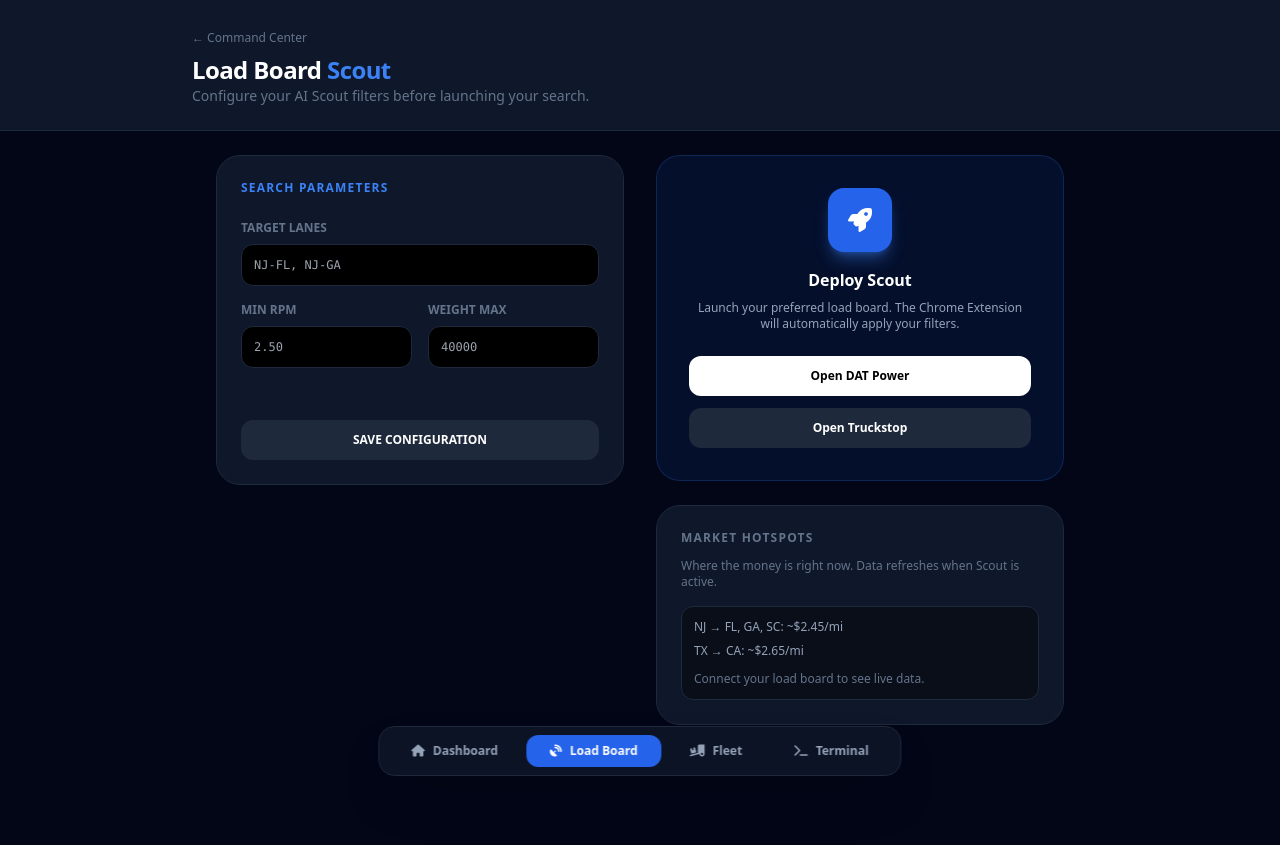
After one commit to pgwilde8/wws-base, a FastAPI app: template app/templates/drivers/load_board.html in a window 1280 px wide. The commit adds this page. Run offline with FastAPI, Linux system fonts and the light colour scheme; the template is opened without the code that fills it, so the values that code supplies are empty; some libraries are stand-ins or nearby versions.

Commit message:
dashboards upgrades2

```diff
--- a/app/templates/drivers/dashboard2.html
+++ b/app/templates/drivers/dashboard2.html
@@ -116,6 +116,9 @@
             <a href="/drivers/dashboard2" class="bg-blue-600 text-white px-6 py-2 rounded-xl text-xs font-bold flex items-center gap-2">
                 <i class="fas fa-home"></i> Dashboard
             </a>
+            <a href="/drivers/load-board" class="text-slate-400 hover:text-white px-6 py-2 rounded-xl text-xs font-bold transition flex items-center gap-2">
+                <i class="fas fa-satellite-dish"></i> Load Board
+            </a>
             <a href="/drivers/fleet" class="text-slate-400 hover:text-white px-6 py-2 rounded-xl text-xs font-bold transition">
                 <i class="fas fa-truck-ramp-box"></i> Fleet
             </a>
--- /dev/null
+++ b/app/templates/drivers/load_board.html
@@ -0,0 +1,102 @@
+<!DOCTYPE html>
+<html lang="en">
+<head>
+    <meta charset="UTF-8">
+    <meta name="viewport" content="width=device-width, initial-scale=1.0">
+    <title>Load Board Scout | GCD</title>
+    <script src="https://cdn.tailwindcss.com"></script>
+    <script src="https://unpkg.com/htmx.org@1.9.10"></script>
+    <link rel="stylesheet" href="https://cdnjs.cloudflare.com/ajax/libs/font-awesome/6.4.0/css/all.min.css">
+</head>
+<body class="bg-slate-950 text-slate-200 font-sans pb-24">
+
+    <header class="p-6 bg-slate-900 border-b border-slate-800">
+        <div class="max-w-4xl mx-auto">
+            <a href="/drivers/dashboard2" class="text-slate-500 hover:text-white text-xs mb-2 inline-block">← Command Center</a>
+            <h1 class="text-2xl font-black text-white tracking-tight">Load Board <span class="text-blue-500">Scout</span></h1>
+            <p class="text-slate-500 text-sm">Configure your AI Scout filters before launching your search.</p>
+        </div>
+    </header>
+
+    <main class="max-w-4xl mx-auto p-6">
+        <div class="grid grid-cols-1 md:grid-cols-2 gap-8">
+            <section class="space-y-6">
+                <div class="bg-slate-900 border border-slate-800 rounded-3xl p-6">
+                    <h3 class="text-xs font-black text-blue-500 uppercase tracking-widest mb-6">Search Parameters</h3>
+
+                    <form hx-post="/drivers/scout/update-filters"
+                          hx-target="#config-status"
+                          hx-swap="innerHTML"
+                          class="space-y-4">
+                        <div>
+                            <label class="block text-xs text-slate-500 uppercase font-bold mb-2">Target Lanes</label>
+                            <input type="text" name="lanes" value="{{ scout.lanes }}" placeholder="NJ-FL, NJ-GA" class="w-full bg-black border border-slate-800 p-3 rounded-xl text-white font-mono text-xs focus:border-blue-500 focus:ring-1 focus:ring-blue-500">
+                        </div>
+                        <div class="grid grid-cols-2 gap-4">
+                            <div>
+                                <label class="block text-xs text-slate-500 uppercase font-bold mb-2">Min RPM</label>
+                                <input type="number" step="0.01" name="min_rpm" value="{{ scout.min_rpm }}" placeholder="2.50" class="w-full bg-black border border-slate-800 p-3 rounded-xl text-white font-mono text-xs focus:border-blue-500 focus:ring-1 focus:ring-blue-500">
+                            </div>
+                            <div>
+                                <label class="block text-xs text-slate-500 uppercase font-bold mb-2">Weight Max</label>
+                                <input type="number" name="max_weight" placeholder="40000" class="w-full bg-black border border-slate-800 p-3 rounded-xl text-white font-mono text-xs focus:border-blue-500 focus:ring-1 focus:ring-blue-500">
+                            </div>
+                        </div>
+                        <div id="config-status" class="min-h-[20px]"></div>
+                        <button type="submit" class="w-full bg-slate-800 hover:bg-slate-700 text-white text-xs font-black py-3 rounded-xl uppercase transition">
+                            Save Configuration
+                        </button>
+                    </form>
+                </div>
+            </section>
+
+            <section class="space-y-6">
+                <div class="bg-blue-600/10 border border-blue-500/20 rounded-3xl p-8 text-center">
+                    <div class="bg-blue-600 w-16 h-16 rounded-2xl flex items-center justify-center mx-auto mb-4 shadow-lg shadow-blue-500/40">
+                        <i class="fas fa-rocket text-white text-2xl"></i>
+                    </div>
+                    <h3 class="text-white font-bold mb-2">Deploy Scout</h3>
+                    <p class="text-slate-400 text-xs mb-6">Launch your preferred load board. The Chrome Extension will automatically apply your filters.</p>
+
+                    <div class="space-y-3">
+                        <a href="https://power.dat.com" target="_blank" rel="noopener noreferrer" class="block w-full bg-white text-black font-bold py-3 rounded-xl text-xs hover:bg-slate-200 transition text-center">
+                            Open DAT Power
+                        </a>
+                        <a href="https://truckstop.com" target="_blank" rel="noopener noreferrer" class="block w-full bg-slate-800 text-white font-bold py-3 rounded-xl text-xs hover:bg-slate-700 transition text-center">
+                            Open Truckstop
+                        </a>
+                    </div>
+                </div>
+
+                <div class="bg-slate-900 border border-slate-800 rounded-3xl p-6">
+                    <h3 class="text-xs font-black text-slate-500 uppercase tracking-widest mb-3">Market Hotspots</h3>
+                    <p class="text-xs text-slate-500">Where the money is right now. Data refreshes when Scout is active.</p>
+                    <div class="mt-4 p-3 bg-black/40 rounded-xl border border-slate-800">
+                        <p class="text-xs text-slate-400">NJ → FL, GA, SC: ~$2.45/mi</p>
+                        <p class="text-xs text-slate-400 mt-2">TX → CA: ~$2.65/mi</p>
+                        <p class="text-xs text-slate-500 mt-3">Connect your load board to see live data.</p>
+                    </div>
+                </div>
+            </section>
+        </div>
+    </main>
+
+    <nav class="fixed bottom-6 left-1/2 -translate-x-1/2 bg-slate-900/80 backdrop-blur-xl border border-slate-800 p-2 rounded-2xl shadow-2xl z-50">
+        <div class="flex items-center gap-1">
+            <a href="/drivers/dashboard2" class="text-slate-400 hover:text-white px-6 py-2 rounded-xl text-xs font-bold transition flex items-center gap-2">
+                <i class="fas fa-home"></i> Dashboard
+            </a>
+            <a href="/drivers/load-board" class="bg-blue-600 text-white px-6 py-2 rounded-xl text-xs font-bold flex items-center gap-2">
+                <i class="fas fa-satellite-dish"></i> Load Board
+            </a>
+            <a href="/drivers/fleet" class="text-slate-400 hover:text-white px-6 py-2 rounded-xl text-xs font-bold transition flex items-center gap-2">
+                <i class="fas fa-truck-ramp-box"></i> Fleet
+            </a>
+            <a href="/drivers/terminal" class="text-slate-400 hover:text-white px-6 py-2 rounded-xl text-xs font-bold transition flex items-center gap-2">
+                <i class="fas fa-terminal"></i> Terminal
+            </a>
+        </div>
+    </nav>
+
+</body>
+</html>
--- /dev/null
+++ b/sql/migrate_add_missing_schema.sql
@@ -0,0 +1,25 @@
+-- Run: psql "$DATABASE_URL" -f sql/migrate_add_missing_schema.sql
+-- Adds missing columns and scout_status table for existing databases.
+
+-- 1. trucker_profiles.is_first_login
+DO $$ BEGIN
+    IF NOT EXISTS (SELECT 1 FROM information_schema.columns
+                   WHERE table_schema = 'webwise' AND table_name = 'trucker_profiles' AND column_name = 'is_first_login') THEN
+        ALTER TABLE webwise.trucker_profiles ADD COLUMN is_first_login BOOLEAN DEFAULT false;
+    END IF;
+END $$;
+
+-- 2. negotiations.assigned_truck
+DO $$ BEGIN
+    ALTER TABLE webwise.negotiations ADD COLUMN assigned_truck VARCHAR(20);
+EXCEPTION WHEN duplicate_column THEN NULL;
+END $$;
+
+-- 3. scout_status table
+CREATE TABLE IF NOT EXISTS webwise.scout_status (
+    trucker_id INTEGER PRIMARY KEY REFERENCES webwise.trucker_profiles(id) ON DELETE CASCADE,
+    lanes TEXT,
+    min_rpm FLOAT,
+    active BOOLEAN DEFAULT false,
+    updated_at TIMESTAMP DEFAULT now()
+);
```
Also changed, not shown: app/routes/client.py (+143 -35 lines).
